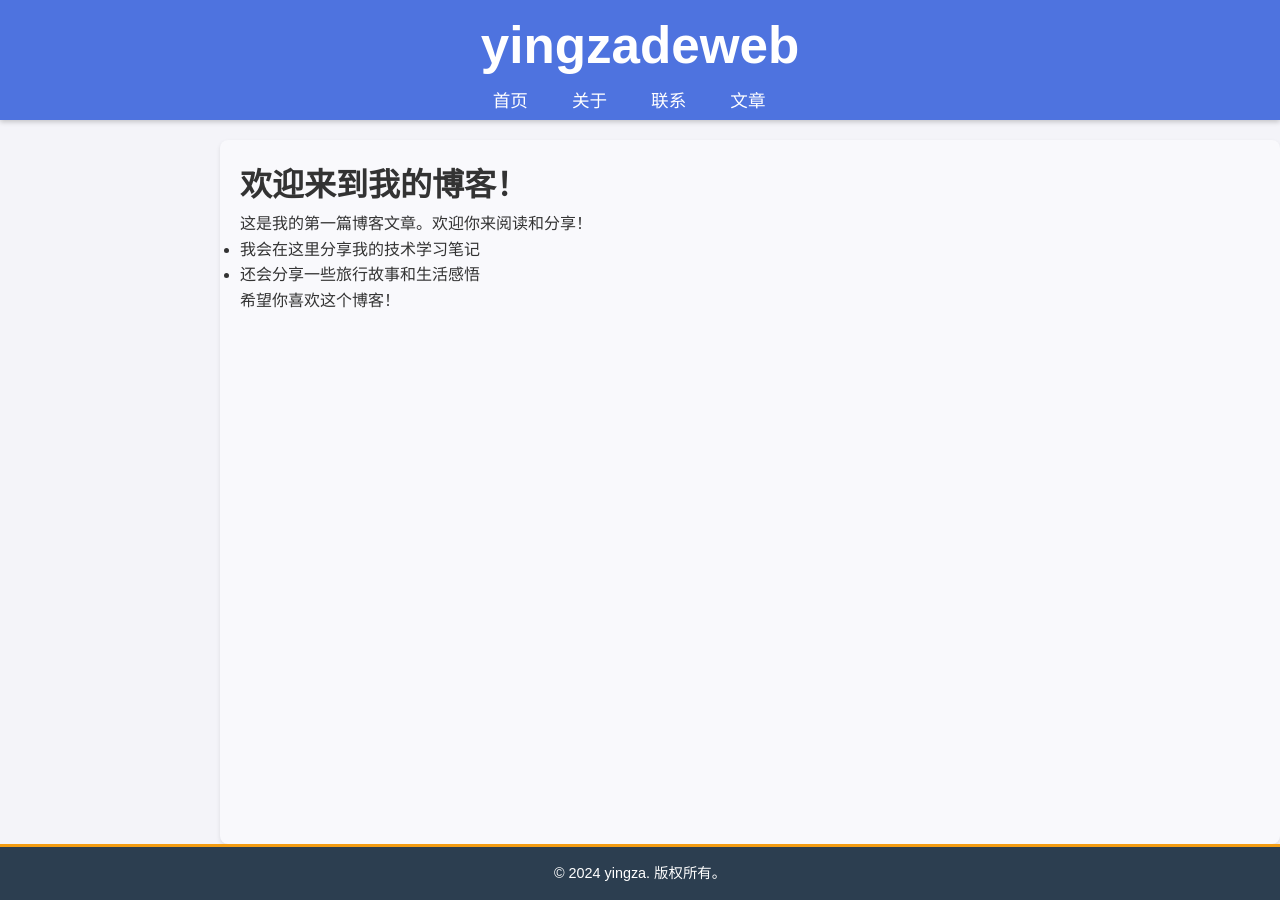
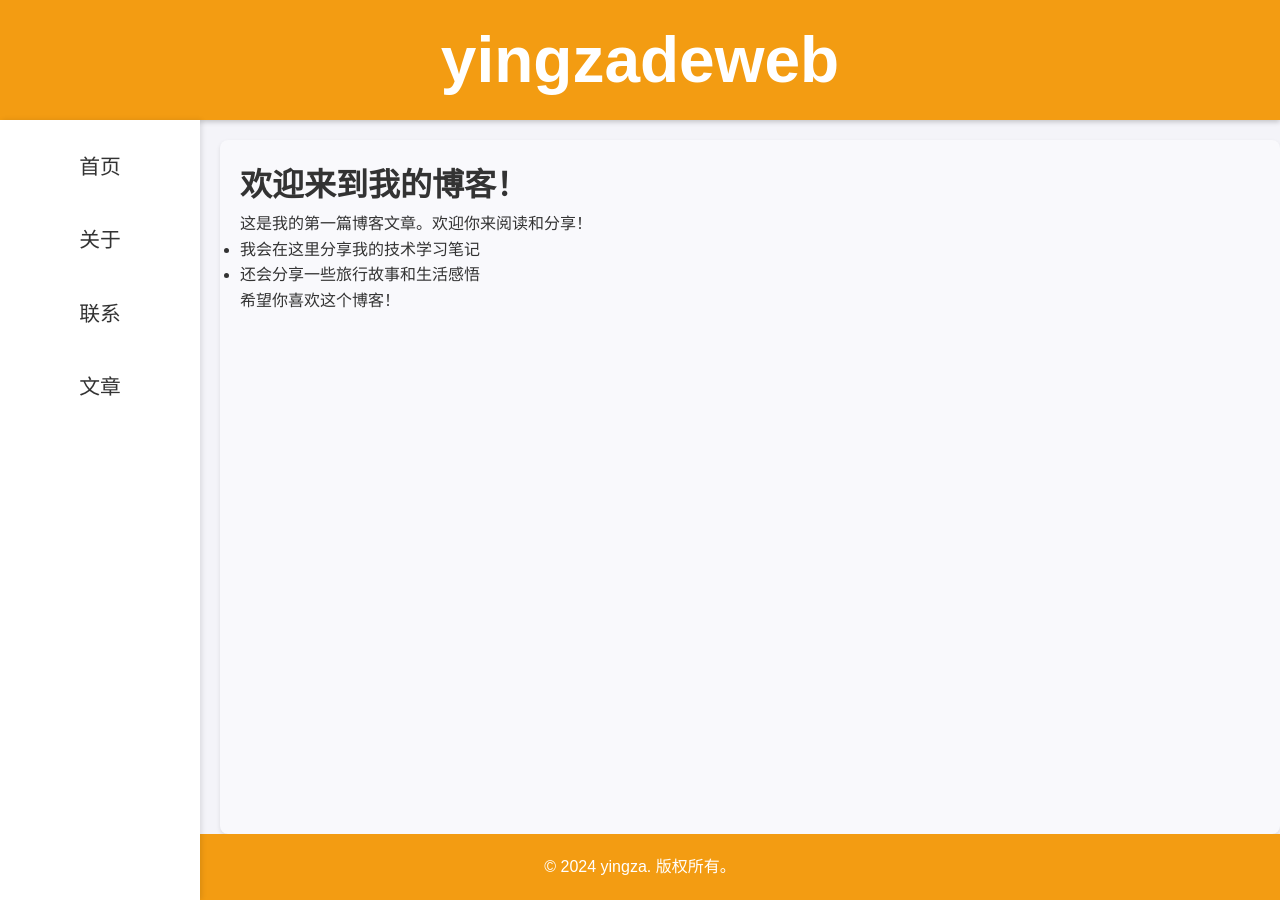
Before and after one commit to yingza-l/skills-github-pages, a Jekyll site: the page built from index.md, in a window 1280 px wide. Built offline with Jekyll 4.4.1, drawn with Linux system fonts in a browser that asks for light colours.

Commit message:
Update style.css

```diff
--- a/assets/css/style.css
+++ b/assets/css/style.css
@@ -21,131 +21,113 @@ header {
     top: 0;
     left: 0;
     width: 100%;
-    height: 120px; /* 适当调整头部高度 */
-    background-color: #4e73df; /* 修改为和谐的蓝色 */
+    height: 120px;
+    background-color: #f39c12; /* 和 footer 保持一致的颜色 */
     color: white;
     z-index: 1000;
     display: flex;
-    justify-content: center;
+    justify-content: center; /* 居中logo */
     align-items: center;
     padding: 0 20px;
-    box-shadow: 0 2px 5px rgba(0, 0, 0, 0.2); /* 添加阴影 */
+    box-shadow: 0 2px 5px rgba(0, 0, 0, 0.2); /* 阴影 */
 }
 
 /* logo 样式 */
 header .logo a {
     color: white;
     text-decoration: none;
-    font-size: 1.6em; /* 调整 logo 字体大小 */
+    font-size: 2em; /* 增大字体 */
     font-weight: bold;
 }
 
-/* 导航菜单样式 */
-header nav ul {
-    list-style: none;
-    display: flex;
-    gap: 20px; /* 增加菜单项之间的间距 */
+/* 导航栏 */
+nav {
+    position: fixed;
+    top: 120px; /* 导航栏位于header下面 */
+    left: 0;
+    width: 200px; /* 导航栏宽度 */
+    height: calc(100vh - 120px); /* 导航栏高度从header底部到footer顶部 */
+    background-color: white;
+    padding-top: 20px;
+    text-align: center; /* 居中文本 */
+    box-shadow: 2px 0 5px rgba(0, 0, 0, 0.1); /* 阴影 */
 }
 
-header nav ul li a {
-    color: white;
-    text-decoration: none;
-    padding: 8px 12px;
-    border-radius: 5px;
-    font-size: 1.1em;
+nav ul {
+    list-style: none;
+    padding: 0;
+    margin: 0;
 }
 
-header nav ul li a:hover {
-    background-color: #f1c40f; /* 悬停时的背景色为黄色 */
+nav ul li {
+    margin-bottom: 20px;
 }
 
-/* 主体内容 */
+nav ul li a {
+    text-decoration: none;
+    font-size: 1.3em; /* 字体放大 */
+    color: #333;
+    padding: 10px;
+    display: block;
+    transition: background-color 0.3s;
+    border-radius: 5px;
+}
+
+nav ul li a:hover {
+    background-color: #d35400; /* 悬停时橙色背景 */
+}
+
+/* 内容部分 */
 main {
+    margin-left: 220px; /* 给内容区域留出导航栏的空间 */
+    padding: 20px;
     flex-grow: 1;
-    margin-top: 140px; /* 增加顶部间距，避免被头部遮挡 */
-    padding: 20px;
     background-color: #f9f9fc;
     box-shadow: 0 2px 4px rgba(0, 0, 0, 0.1);
     border-radius: 8px;
-    margin-left: 220px; /* 右侧内容区域左边留出空间给左侧导航栏 */
+    margin-top: 140px; /* 避免内容被header遮挡 */
 }
 
-/* 左侧导航栏 */
-.navbar {
-    width: 220px;
-    background-color: white;
-    padding: 20px;
-    box-shadow: 0 0 10px rgba(0, 0, 0, 0.1);
-    height: calc(100vh - 120px); /* 让导航栏的高度从header开始，直到footer */
-    position: fixed;
-    top: 120px;
-    left: 0;
-    display: flex;
-    flex-direction: column;
-    align-items: center;
-    justify-content: flex-start; /* 让导航项从顶部开始 */
-    border-radius: 10px;
-    z-index: 999; /* 确保导航栏在header上面 */
-}
-
-.navbar a {
-    color: #333;
-    text-decoration: none;
-    padding: 12px 20px;
-    margin: 10px 0;
-    font-size: 1.2em;
-    border-radius: 5px;
-    display: block;
-    text-align: center;
-}
-
-.navbar a:hover {
-    background-color: #f39c12; /* 悬停时背景为橙色 */
-}
-
-/* 页脚样式 */
+/* 页脚 */
 footer {
-    background: #2c3e50; /* 深色背景 */
+    background-color: #f39c12; /* 与header保持一致的颜色 */
     color: white;
     text-align: center;
-    padding: 15px 0;
-    border-top: 3px solid #f39c12; /* 页脚分隔线颜色 */
+    padding: 20px 0;
+    margin-top: auto;
 }
 
 footer p {
-    font-size: 0.9em;
+    font-size: 1em;
+    color: white;
 }
 
-footer p span {
-    color: #f39c12;
-    font-weight: bold;
+/* 米白色的右下角框 */
+.right-bottom-box {
+    background-color: #f8f9fa; /* 米白色 */
+    border-radius: 10px; /* 圆角 */
+    padding: 20px;
+    width: 300px;
+    position: fixed;
+    bottom: 20px;
+    right: 20px;
+    box-shadow: 0 2px 10px rgba(0, 0, 0, 0.1); /* 阴影 */
 }
 
-/* 右下角内容框 */
-.right-bottom-box {
-    background-color: #f8f9fa;
-    padding: 20px;
-    margin-top: 30px;
-    border-radius: 10px;
-    box-shadow: 0 4px 6px rgba(0, 0, 0, 0.1);
-}
-
-/* 响应式设计 */
+/* 响应式设计：适配移动端 */
 @media (max-width: 768px) {
-    header nav ul {
-        flex-direction: column;
-        gap: 10px;
+    nav {
+        position: static; /* 移动端导航栏不固定 */
+        width: 100%;
+        height: auto;
+        box-shadow: none;
     }
 
-    .navbar {
-        width: 100%;
-        height: auto;
-        position: relative;
-        margin-bottom: 20px;
+    main {
+        margin-left: 0;
     }
 
-    .container {
-        margin-left: 0;
-        padding: 20px;
+    footer .social-links a {
+        font-size: 1em;
     }
 }
```
